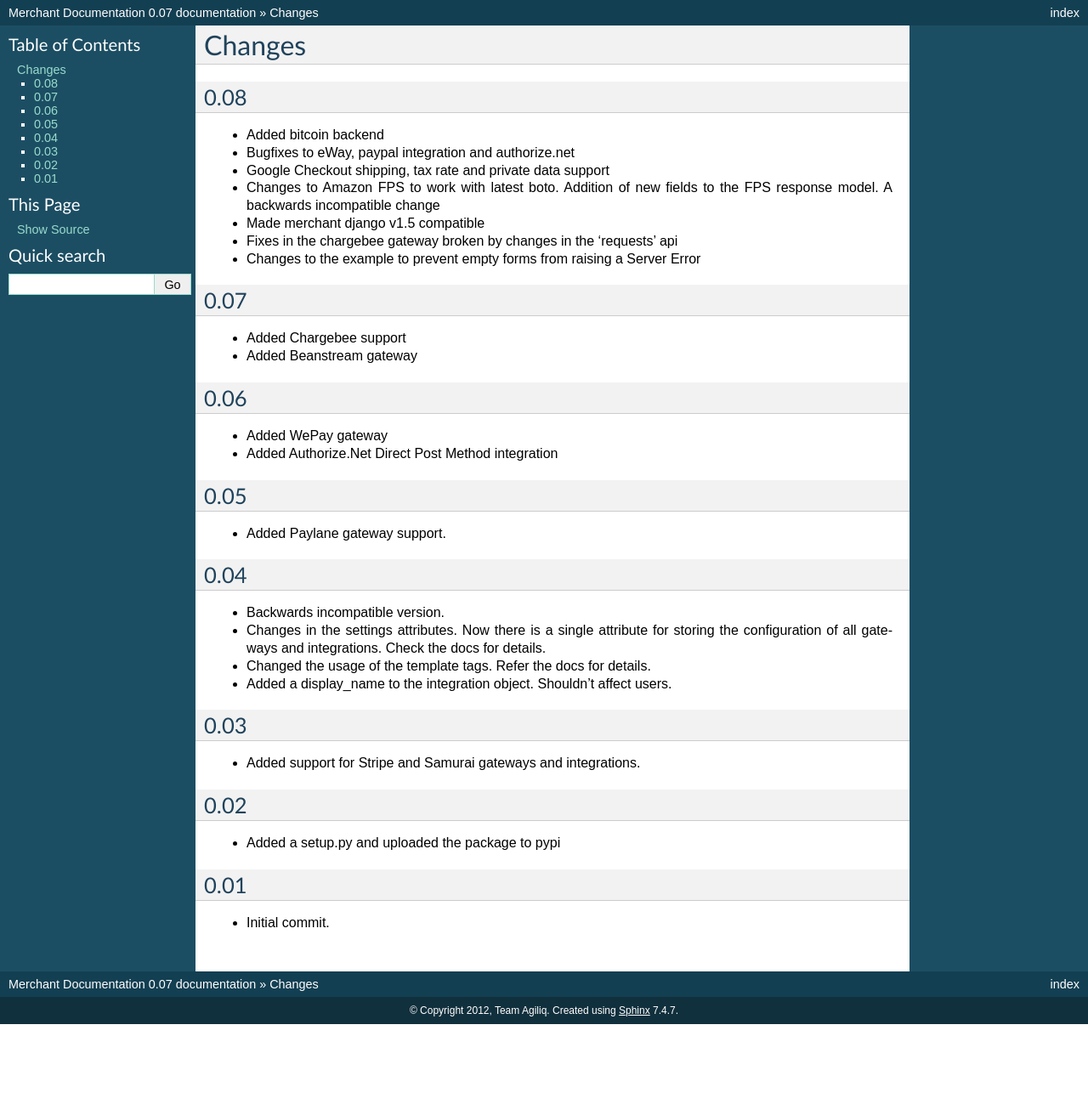
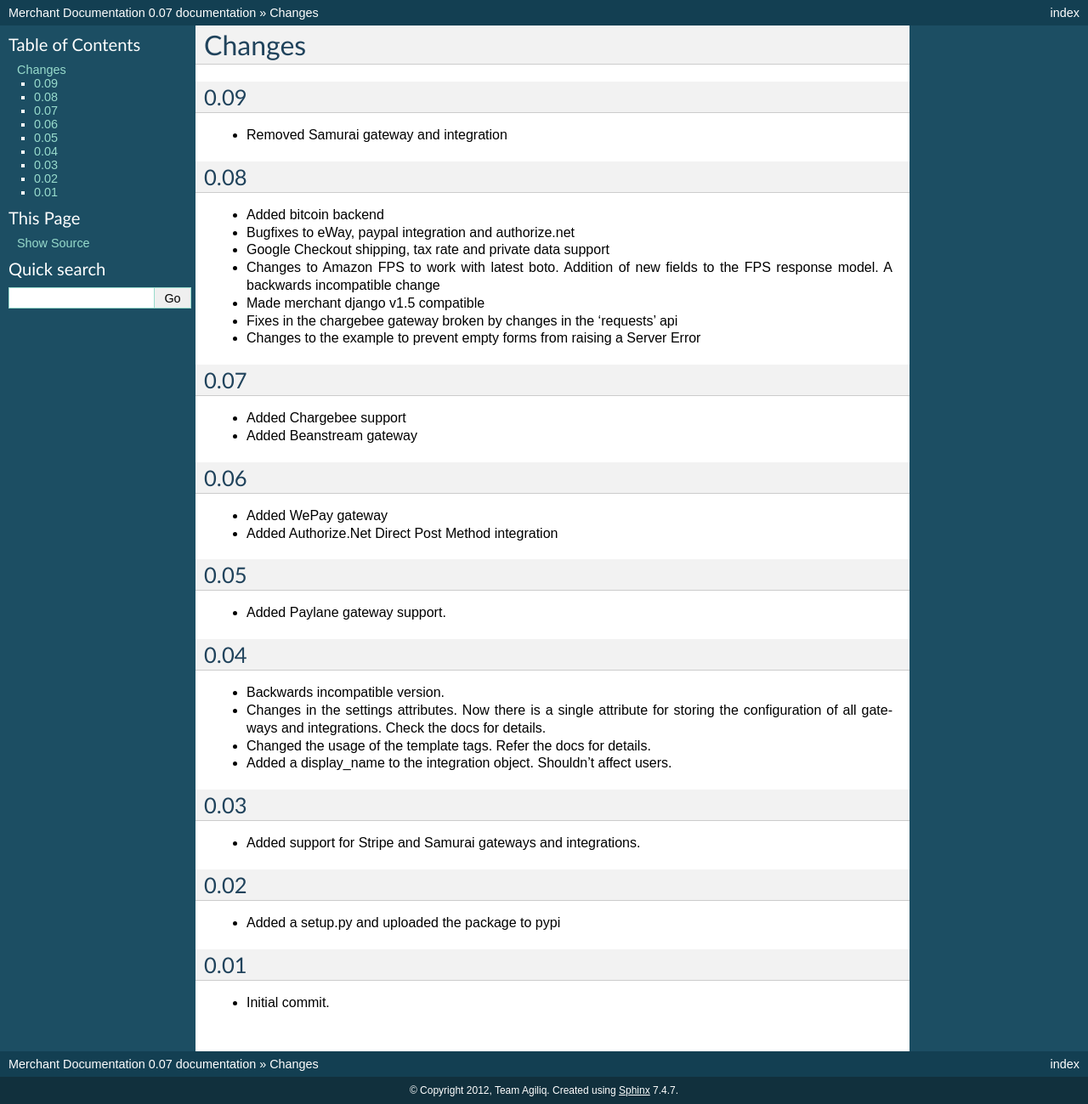
Before and after one commit to agiliq/merchant, a Sphinx documentation site: the page built from docs/changelist.rst, in a window 1280 px wide. Shown: the whole page at 85% size. Built offline with Sphinx 7.4.7, drawn with Linux system fonts in a browser that asks for light colours; before the commit the page ends 1205 px from its top, so only the background shows below that.

Commit message:
Added info about samurai gateway/integration removal in the changelist

```diff
--- a/docs/changelist.rst
+++ b/docs/changelist.rst
@@ -1,6 +1,11 @@
 ========
 Changes
 ========
+
+0.09
+----
+
+* Removed Samurai gateway and integration
 
 0.08
 -----
```
